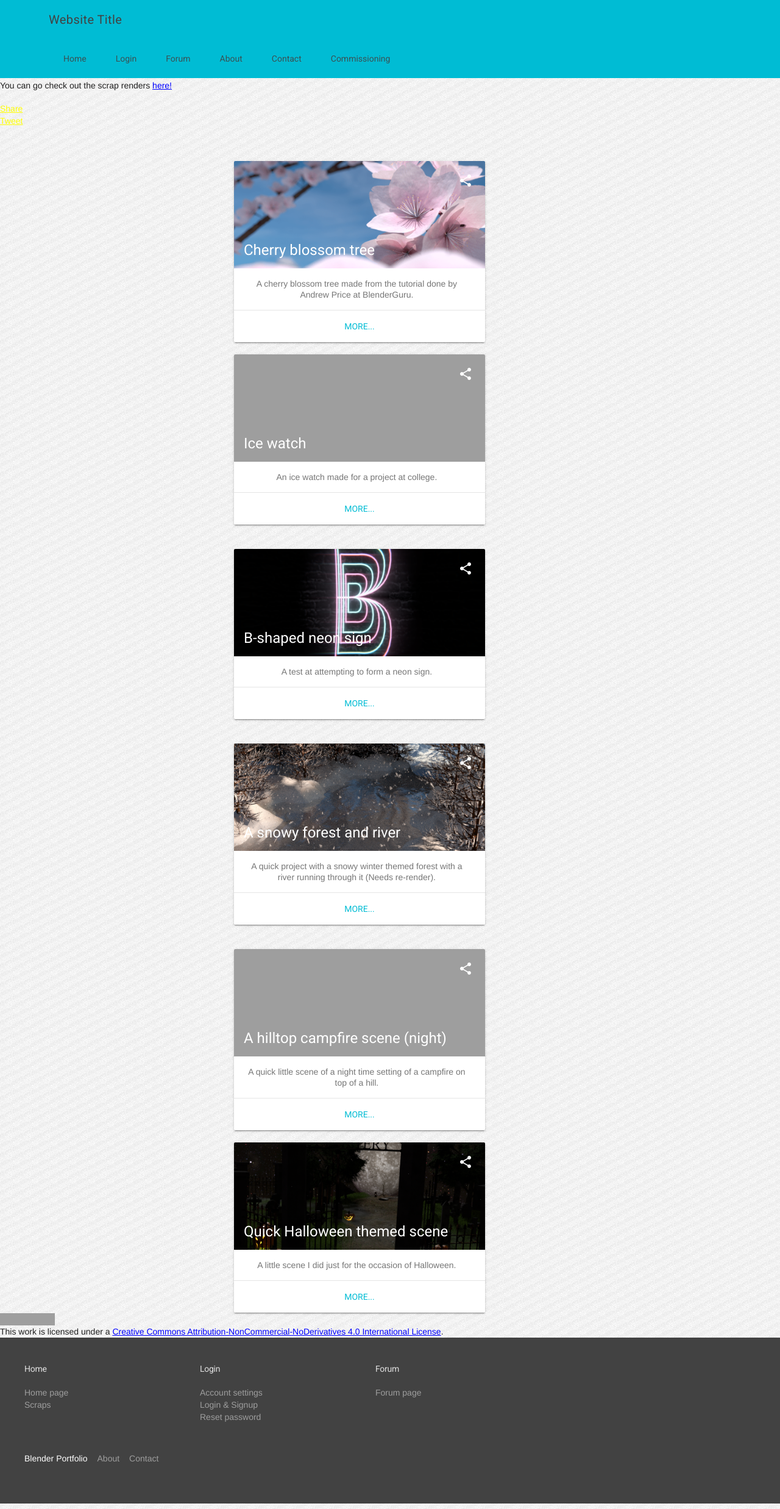
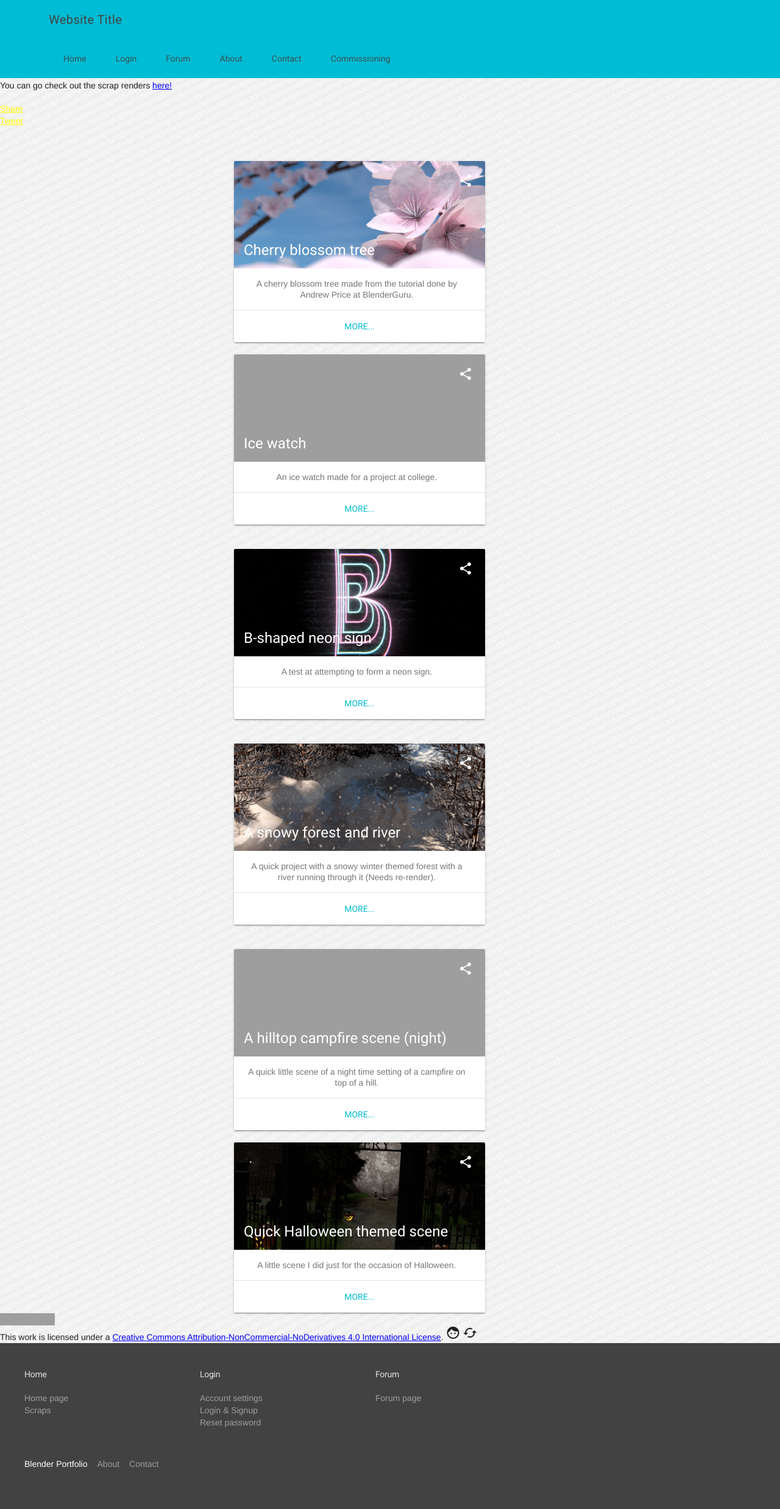
Before and after one commit to slothgamez/fireplex.github.io, a Jekyll site: the page index.html, which Jekyll copies as it is, in a window 1280 px wide. Shown: the whole page at 61% size. Built offline with Jekyll 4.4.1, drawn with Linux system fonts in a browser that asks for light colours; nearby versions of some CDN libraries; comment, search, counter and statistics services are not loaded; grey boxes are pictures that could not be loaded.

Commit message:
Update index.html

```diff
--- a/index.html
+++ b/index.html
@@ -37,8 +37,9 @@
     <meta name="viewport" content="width=device-width, initial-scale=1.0, minimum-scale=1.0">
     <title>Feeka's Blender Portfolio</title>
     <link rel="stylesheet" href="https://fonts.googleapis.com/css?family=Roboto:regular,bold,italic,thin,light,bolditalic,black,medium&amp;lang=en">
-     <link rel="stylesheet" href="https://code.getmdl.io/1.1.3/material.cyan-yellow.min.css" />
+    <link rel="stylesheet" href="https://code.getmdl.io/1.1.3/material.cyan-yellow.min.css" />
     <link rel="stylesheet" href="styles.css" />
+    <link href="https://fonts.googleapis.com/icon?family=Material+Icons" rel="stylesheet">
 
 
     <link rel="stylesheet" href="https://fonts.googleapis.com/icon?family=Material+Icons">
@@ -341,6 +342,8 @@
             </div>
           </div>
           <a rel="license" href="http://creativecommons.org/licenses/by-nc-nd/4.0/"><img alt="Creative Commons Licence" style="border-width:0" src="https://i.creativecommons.org/l/by-nc-nd/4.0/88x31.png" /></a><br />This work is licensed under a <a rel="license" href="http://creativecommons.org/licenses/by-nc-nd/4.0/" style="color:blue">Creative Commons Attribution-NonCommercial-NoDerivatives 4.0 International License</a>.
+          <i class="material-icons">face</i>
+          <i class="material-icons">cached</i>
           <footer class="mdl-mega-footer">
             <div class="mdl-mega-footer__middle-section">
 
```
